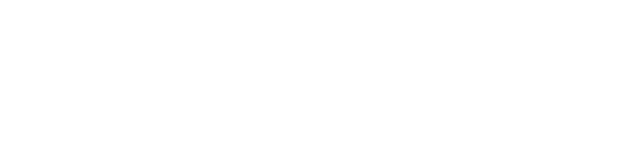
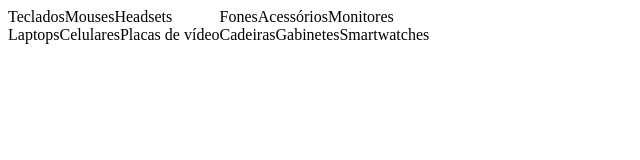
Before and after one commit to JaoBatatas/Kampech, a plain HTML site: page index.html in a window 1280 px wide. Shown: the whole page, without its empty margins (0-640 px from the left). Drawn offline with Linux system fonts and the light colour scheme.

Commit message:
tamoIndo

```diff
--- a/index.html
+++ b/index.html
@@ -1,5 +1,6 @@
 <!DOCTYPE html>
 <html lang="pt-br">
+
 <head>
     <meta charset="UTF-8">
     <meta http-equiv="X-UA-Compatible" content="IE=edge">
@@ -7,10 +8,37 @@
     <title>Kampech</title>
     <link rel="stylesheet" href="styles.css">
 </head>
+
 <body>
     <div class="head"></div>
     <div class="menu"></div>
     <div class="banner"></div>
-    <div class="categories"></div>
+    <div class="categories">
+        <div>
+            <div class="categories__row">
+                <div>Teclados</div>
+                <div>Mouses</div>
+                <div>Headsets</div>
+            </div>
+            <div class="categories__row">
+                <div>Laptops</div>
+                <div>Celulares</div>
+                <div>Placas de vídeo</div>
+            </div>
+        </div>
+        <div>
+            <div class="categories__row">
+                <div>Fones</div>
+                <div>Acessórios</div>
+                <div>Monitores</div>
+            </div>
+            <div class="categories__row">
+                <div>Cadeiras</div>
+                <div>Gabinetes</div>
+                <div>Smartwatches</div>
+            </div>
+        </div>
+    </div>
 </body>
+
 </html>
--- a/styles.css
+++ b/styles.css
@@ -14,3 +14,7 @@ body {
 .categories {
     display: flex;
 }
+
+.categories__row {
+    display: flex;
+}
```
